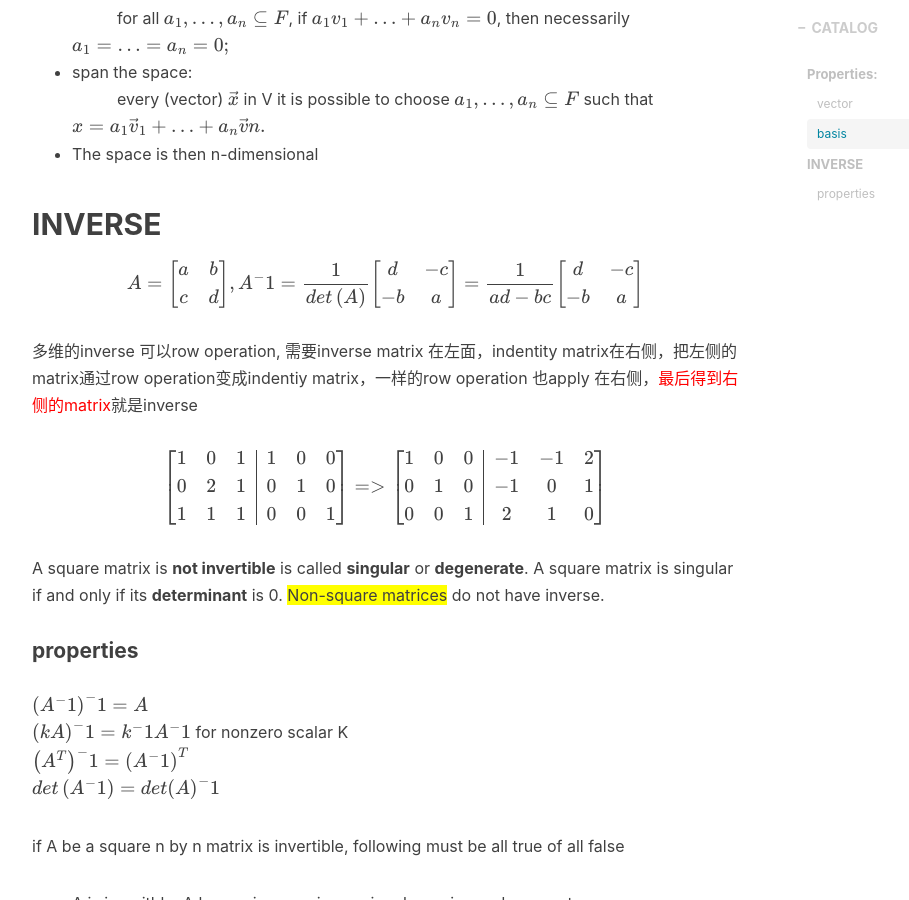
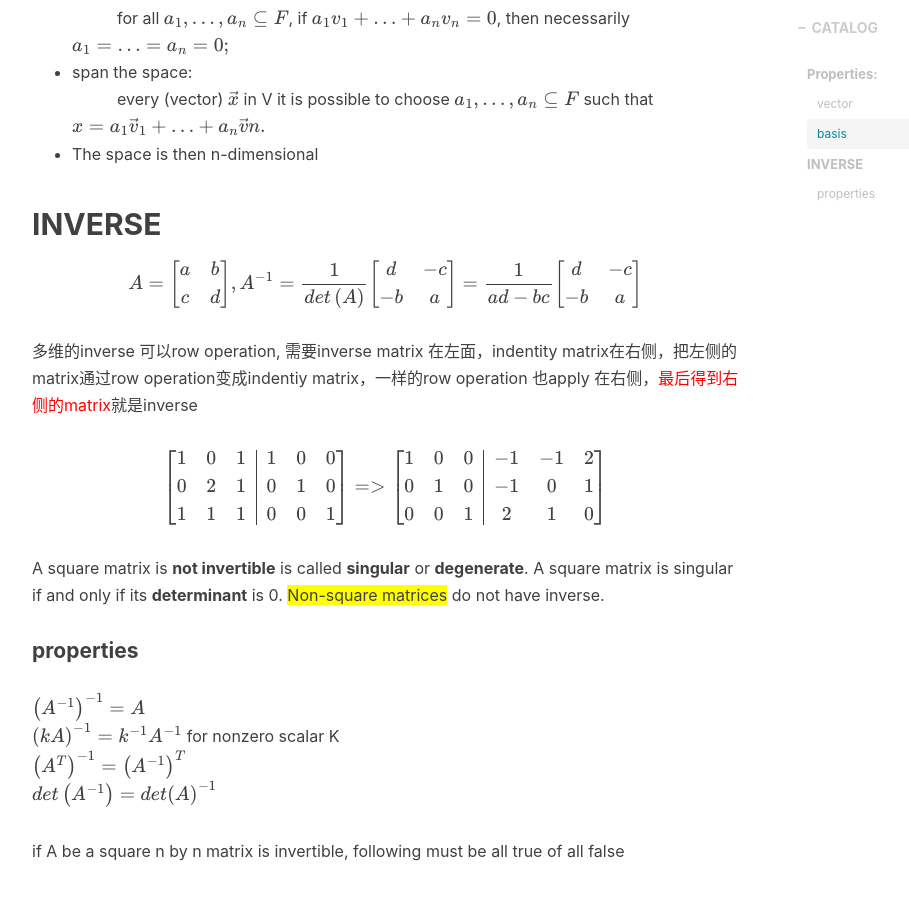
Before and after one commit to beckswu/beckswu.github.io, a Jekyll site: the page built from _posts/2018-09-23-linear-algebra.markdown, in a window 1280 px wide and 900 px high, scrolled down 1441 px. Shown: the whole window, without its empty margins (233-1142 px from the left). Built offline with Jekyll 4.4.1, drawn with Linux system fonts in a browser that asks for light colours; nearby versions of some CDN libraries; formulas are drawn with MathJax 3; comment, search, counter and statistics services are not loaded.

Commit message:
update formula

```diff
--- a/_posts/2018-09-23-linear-algebra.markdown
+++ b/_posts/2018-09-23-linear-algebra.markdown
@@ -48,7 +48,7 @@ Basis is a set of n vectors that
 
 ## INVERSE
 
- $$ A =  \begin{bmatrix} a & b  \\ c & d \\ \end{bmatrix}, A^-1 =  \frac{ 1  }{ det\left(A\right) } \begin{bmatrix} d & -c  \\ -b & a \\ \end{bmatrix} = \frac{ 1  }{ ad - bc } \begin{bmatrix} d & -c  \\ -b & a \\ \end{bmatrix}  $$
+ $$ A =  \begin{bmatrix} a & b  \\ c & d \\ \end{bmatrix}, A^{-1} =  \frac{ 1  }{ det\left(A\right) } \begin{bmatrix} d & -c  \\ -b & a \\ \end{bmatrix} = \frac{ 1  }{ ad - bc } \begin{bmatrix} d & -c  \\ -b & a \\ \end{bmatrix}  $$
 
 多维的inverse 可以row operation, 需要inverse matrix 在左面，indentity matrix在右侧，把左侧的matrix通过row operation变成indentiy matrix，一样的row operation 也apply 在右侧，<span style="color: red">最后得到右侧的matrix</span>就是inverse
 
@@ -57,10 +57,10 @@ $$ \left[ \begin{array}{ccc \| ccc}  1 & 0 &1 &1 & 0 &0  \\ 0 & 2 & 1 &0 & 1 &0
 A square matrix is __not invertible__ is called __singular__ or **degenerate**. A square matrix is singular if and only if its __determinant__ is 0. <span style="background-color: #FFFF00">Non-square matrices</span> do not have inverse.
 
 #### properties
- $$ \left( A^-1 \right)^-1 = A  $$ <br/>
- $$ \left( kA \right)^-1 = k^-1 A^-1  $$ for nonzero scalar K <br/>
- $$ \left( A^T \right)^-1 =  \left( A^-1 \right)^T  $$  <br/>
- $$ det\left( A^-1 \right) =  det\left( A \right)^-1  $$  <br/>
+ $$ \left( A^{-1} \right)^{-1} = A  $$ <br/>
+ $$ \left( kA \right)^{-1} = k^{-1} A^{-1}  $$ for nonzero scalar K <br/>
+ $$ \left( A^T \right)^{-1} =  \left( A^{-1} \right)^T  $$  <br/>
+ $$ det\left( A^{-1} \right) =  det\left( A \right)^{-1}  $$  <br/>
 
  if A be a square n by n matrix is invertible, following must be all true of all false
  - A is inveritble, A has an inverse, is nonsingular, or is nondegenerate
```
